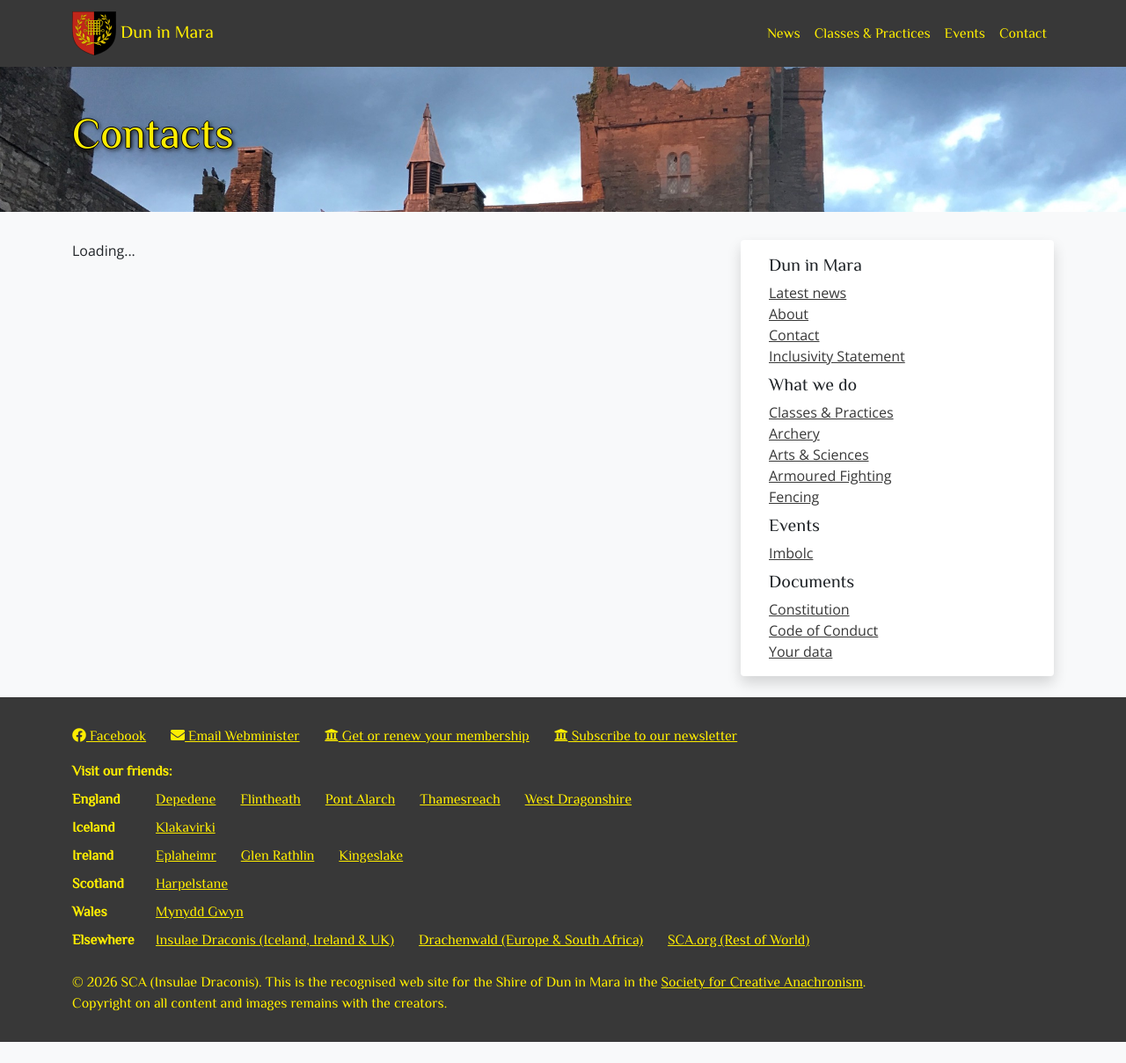
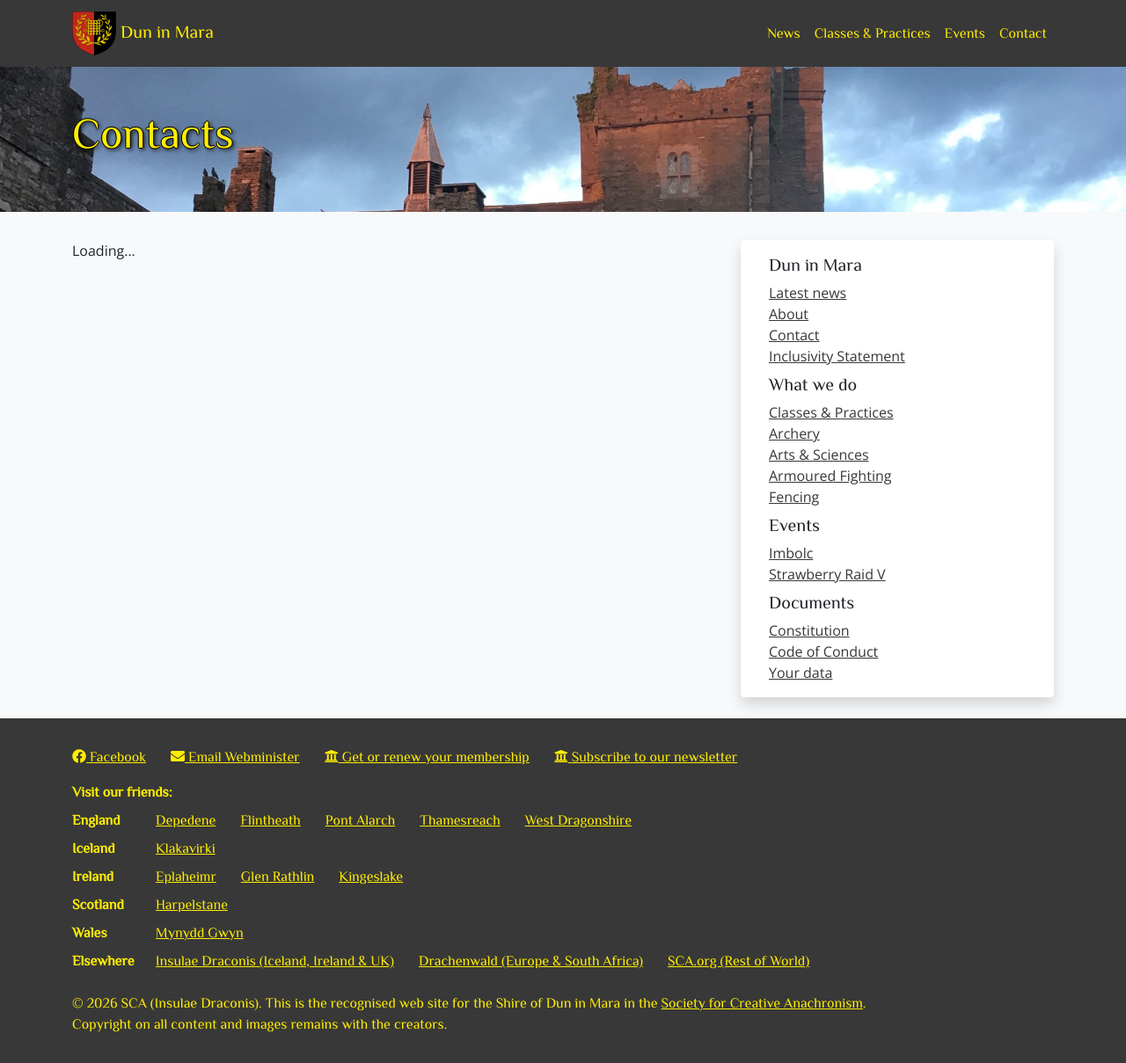
Before and after one commit to drachenwald/dun-in-mara, a Jekyll site: the page built from contact.md, in a window 1280 px wide. Shown: the whole page at 88% size. Built offline with Jekyll 4.4.1, drawn with Linux system fonts in a browser that asks for light colours; comment, search, counter and statistics services are not loaded; before the commit the page ends 1185 px from its top, so only the background shows below that.

Commit message:
added SR to right rail

```diff
--- a/_includes/sidebar-default.html
+++ b/_includes/sidebar-default.html
@@ -14,7 +14,7 @@
 
       <li class="nav-item pt-2"><h5>Events</h5></li>
       <li class="nav-item p-0"><a href="/events/2026/imbolc/">Imbolc</a></li>
-      <!-- <li class="nav-item p-0"><a href="/events/2025/strawberry-raid-iv/">Strawberry Raid IV</a></li> -->
+      <li class="nav-item p-0"><a href="/events/2026/strawberry-raid-v/">Strawberry Raid V</a></li>
       <!-- <li class="nav-item p-0"><a href="/events/2025/duck-too/">Duck Too!</a></li> -->
 
       <li class="nav-item pt-2"><h5>Documents</h5></li>
```
